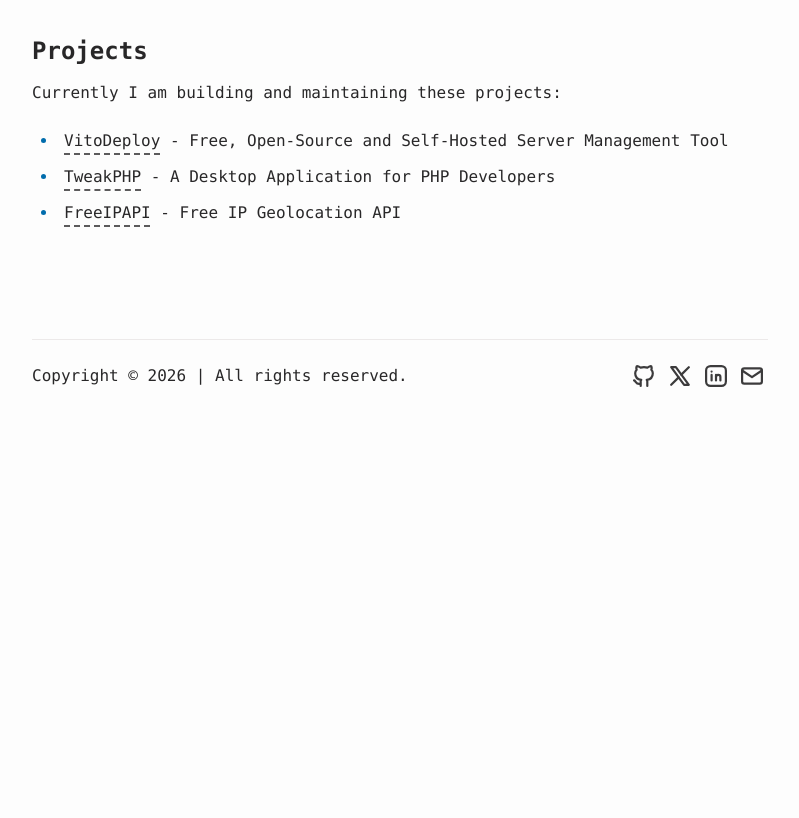
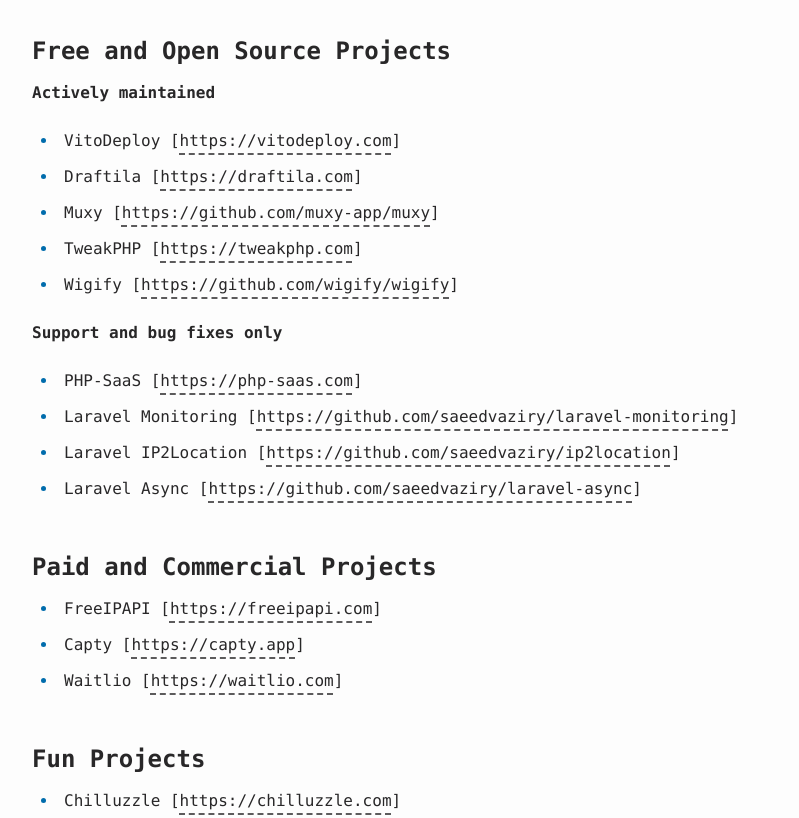
Before and after one commit to saeedvaziry/saeedvaziry.com, an Astro site: page /about in a window 1280 px wide. Shown: the part 520-1338 px from the top of the page, without its empty margins (240-1039 px from the left). Before the commit the page ends 932 px from the top, so only its background shows below. Built offline with nearby package versions, Linux system fonts and the light colour scheme; Astro itself is replaced by a stand-in of ours.

Commit message:
Revise projects section with new listings and categories
Updated projects section to include new and existing projects with their status.

```diff
--- a/src/pages/about.md
+++ b/src/pages/about.md
@@ -13,10 +13,29 @@ title: "About"
 
 I am focused on PHP and Laravel but after +10 years of experience in the software industry, I can adopt to any tech stack easily.
 
-## Projects
+## Free and Open Source Projects
 
-Currently I am building and maintaining these projects:
+**Actively maintained**
 
-- [VitoDeploy](https://vitodeploy.com) - Free, Open-Source and Self-Hosted Server Management Tool
-- [TweakPHP](https://tweakphp.com) - A Desktop Application for PHP Developers
-- [FreeIPAPI](https://freeipapi.com) - Free IP Geolocation API
+- VitoDeploy [https://vitodeploy.com]
+- Draftila [https://draftila.com]
+- Muxy [https://github.com/muxy-app/muxy]
+- TweakPHP [https://tweakphp.com]
+- Wigify [https://github.com/wigify/wigify]
+
+**Support and bug fixes only**
+
+- PHP-SaaS [https://php-saas.com]
+- Laravel Monitoring [https://github.com/saeedvaziry/laravel-monitoring]
+- Laravel IP2Location [https://github.com/saeedvaziry/ip2location]
+- Laravel Async [https://github.com/saeedvaziry/laravel-async]
+
+## Paid and Commercial Projects
+
+- FreeIPAPI [https://freeipapi.com]
+- Capty [https://capty.app]
+- Waitlio [https://waitlio.com]
+
+## Fun Projects
+
+- Chilluzzle [https://chilluzzle.com]
```
